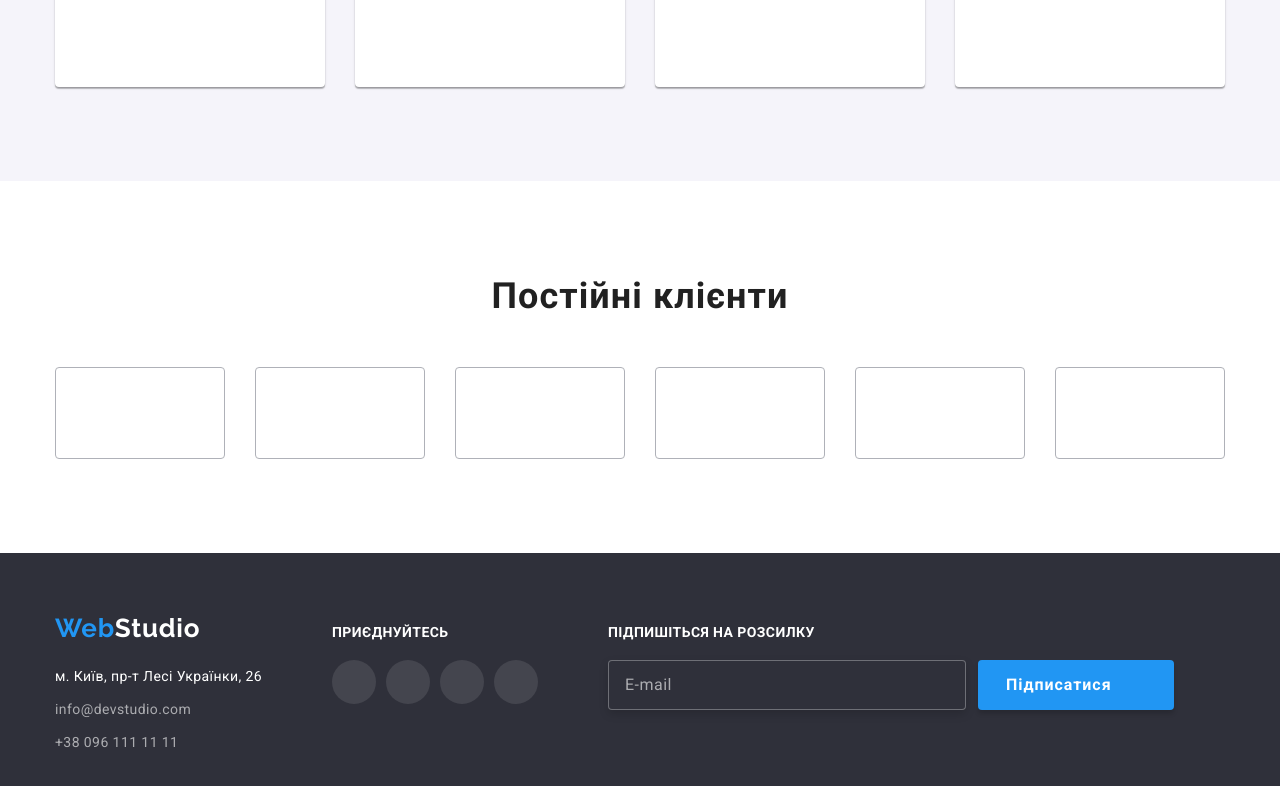
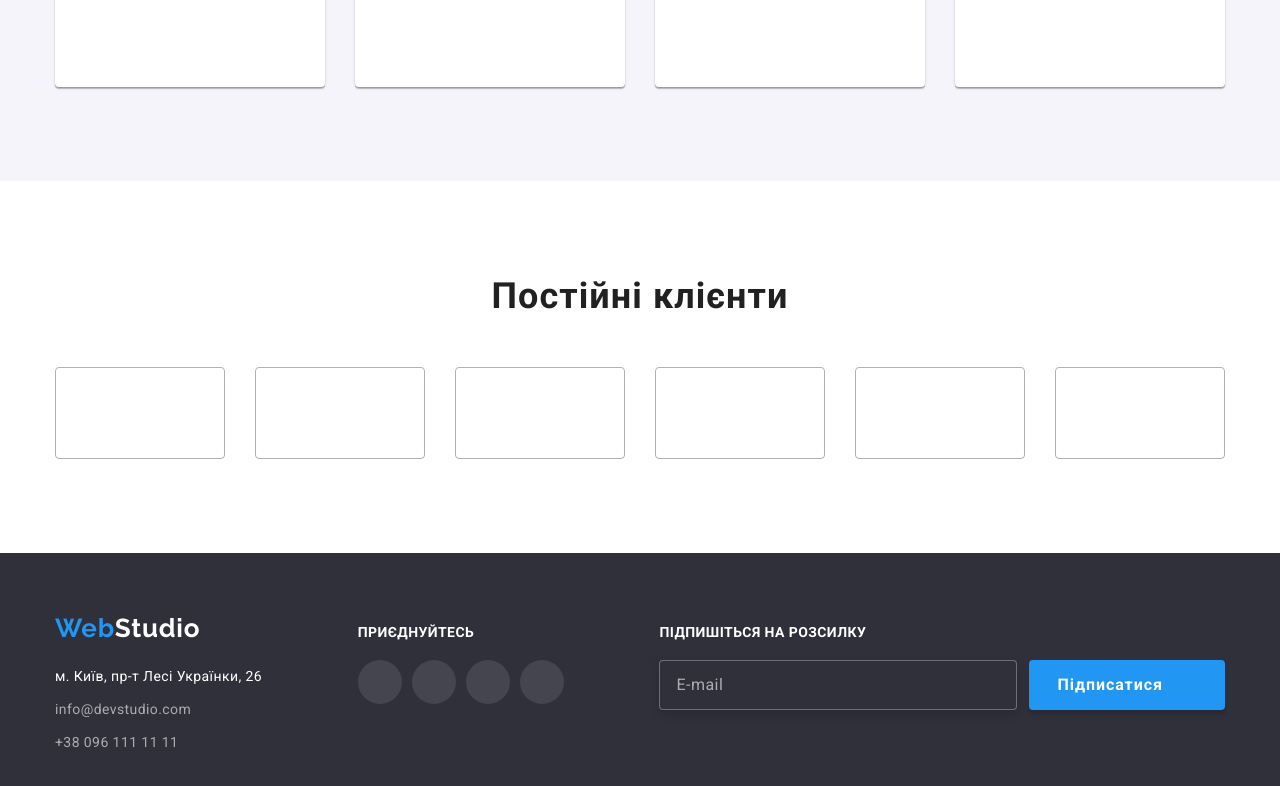
Before and after one commit to OksanaGerzanych/goit-markup-hw-06, a plain HTML site: page index.html in a window 1280 px wide. Shown: the part 2186-2972 px from the top of the page. Drawn offline with nearby package versions, Linux system fonts and the light colour scheme; files whose address does not match are found by name.

Commit message:
виправлення помилок по дз

```diff
--- a/css/style.css
+++ b/css/style.css
@@ -530,7 +530,7 @@ p {
 .container-footer {
  display: flex;
  align-items: baseline;
- gap: 70px;
+ justify-content: space-between;
 }
 .list-social-links-footer {
   display: flex;
@@ -579,6 +579,7 @@ p {
 .input-footer {
   width: 358px;
   height: 50px;
+  color: var(--white-text-color);
   background-color: #2F303A;
   border: 1px solid rgba(255, 255, 255, 0.3);
   filter: drop-shadow(0px 4px 4px rgba(0, 0, 0, 0.15));
@@ -754,8 +755,6 @@ p {
   transform: translate(-50%, -50%);
 
   width: 528px;
-  height: 581px;
-
   background-color: var(--main-bgr);
   box-shadow: 0px 1px 3px rgba(0, 0, 0, 0.12), 0px 1px 1px rgba(0, 0, 0, 0.14), 0px 2px 1px rgba(0, 0, 0, 0.2);
   border-radius: 4px;
@@ -897,9 +896,7 @@ p {
   color: var(--p-text-color);
   margin-bottom: 30px;
 }
-/* .form-register-checkbox:focus + .checkbox-icon {
-  outline: 1px solid red;
-} */
+
 
 .checkbox-text {
   user-select: none;
--- a/index.html
+++ b/index.html
@@ -611,7 +611,7 @@
           </ul>
         </div>
         <div class="field-footer">
-          <h3 class="title-footer">Підпишіться на розсилку</h3>
+          <p class="title-footer">Підпишіться на розсилку</p>
           <div class="subscribe-footer">
           <label class="label-footer">
             <input class="input-footer" type="email" name="email" placeholder="E-mail">
@@ -663,7 +663,7 @@
             </label>
             <label class="form-register-comment">
               <span class="form-register-label">Коментар</span>
-            <textarea class="textarea-form-register" name="Коментар" id=""rows="5" placeholder="Введіть текст"></textarea>
+            <textarea class="textarea-form-register" name="Коментар" rows="5" placeholder="Введіть текст"></textarea>
            </label>
           </div>
           <label class="form-register-agreement">
```
